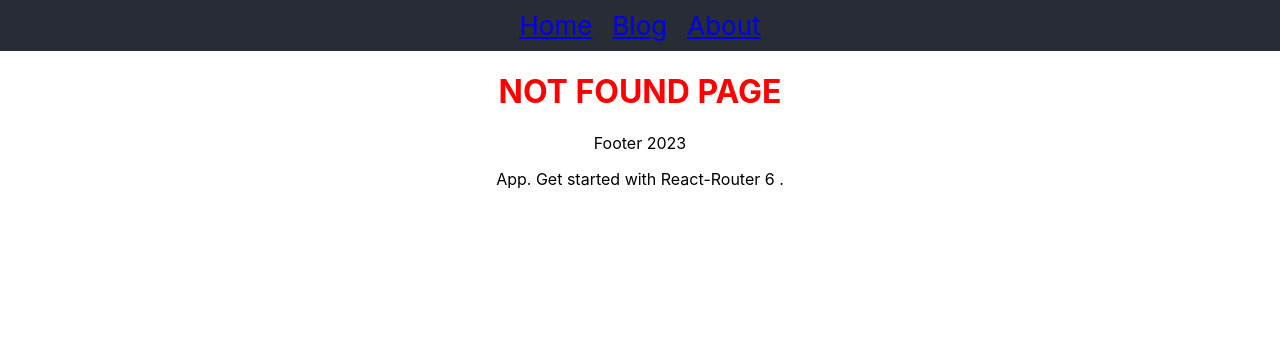
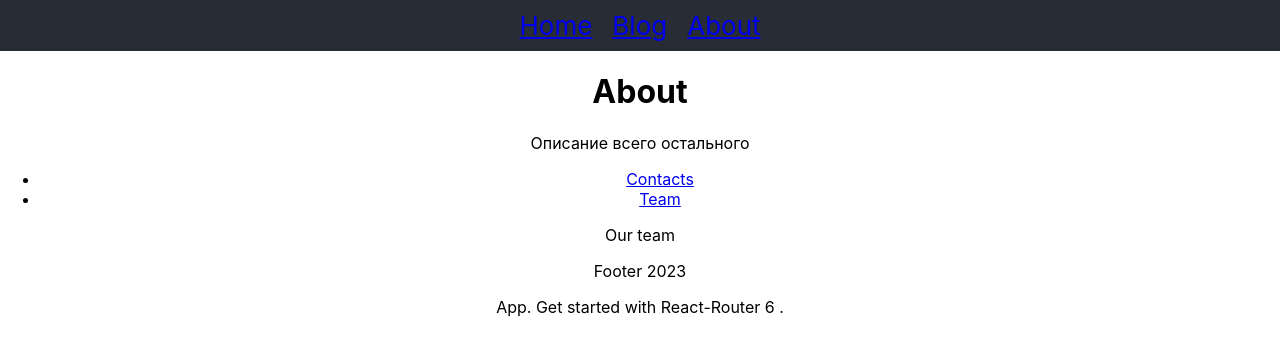
Before and after one commit to MytkoOleksii/react-router6, a React (Create React App) app: page /about/team in a window 1280 px wide. Before the commit this address had no page. Shown: the top 354 px of the page. Built offline with nearby package versions, Linux system fonts and the light colour scheme.

Commit message:
lessons 7

```diff
--- a/src/App.js
+++ b/src/App.js
@@ -1,6 +1,5 @@
-import logo from './logo.svg';
 import './App.css';
-import {Link, Navigate, Route, Routes} from "react-router-dom";
+import {Navigate, Route, Routes} from "react-router-dom";
 import Home from "./pages/Home";
 import About from "./pages/About";
 import Blog from "./pages/Blog";
@@ -12,6 +11,7 @@
 import Login from "./pages/Login";
 import RequireAuth from "./hoc/RequireAuth";
 import AuthProvider from "./hoc/AuthProvider";
+import React from "react";
 
 
 function App() {
@@ -23,7 +23,11 @@
                     <Routes>
                         <Route path={'/'} element={<Layout/>}>
                             <Route index element={<Home/>}/>
-                        <Route path='/about' element={<About/>}/>
+                            <Route path='/about/*' element={<About/>}>
+                               {/* // Вложенніе роути*/}
+                                <Route path={'contacts'} element={<p>Our contacts</p>}/>
+                                <Route path={'team'} element={<p>Our team</p>}/>
+                            </Route>
                             <Route path='/about-us'
                                    element={<Navigate to={'/about'} replace/>}/> {/*// Navigate -переадресация */}
                             <Route path={'/posts'} element={<Blog/>}/>
--- a/src/components/CustomLink.js
+++ b/src/components/CustomLink.js
@@ -2,7 +2,10 @@
 import {Link, useMatch} from "react-router-dom";
 
 function CustomLink({children, to, ...props}) {
-    const  match = useMatch(to);
+    const  match = useMatch({
+        path: to,
+        end: to.length === 1,
+    });
     return (
         <Link
             to={to}
--- a/src/pages/About.js
+++ b/src/pages/About.js
@@ -1,10 +1,22 @@
 import React from 'react';
+import {Link, Outlet} from "react-router-dom";
 
-function About(props) {
+function About() {
     return (
         <div>
           <h1> About</h1>
             Описание всего остального
+            <ul>
+                <li> <Link to={'contacts'}>Contacts</Link></li>
+                <li> <Link to={'team'}>Team</Link></li>
+
+            </ul>
+          {/*  <Routes>
+                <Route path={'contacts'} element={<p>Our contacts</p>} />
+                <Route path={'team'} element={<p>Our team</p>} />
+            </Routes>*/}
+
+            <Outlet/>
 </div>
     );
 }
```
Lines whose indentation alone changed are shown as unchanged.
